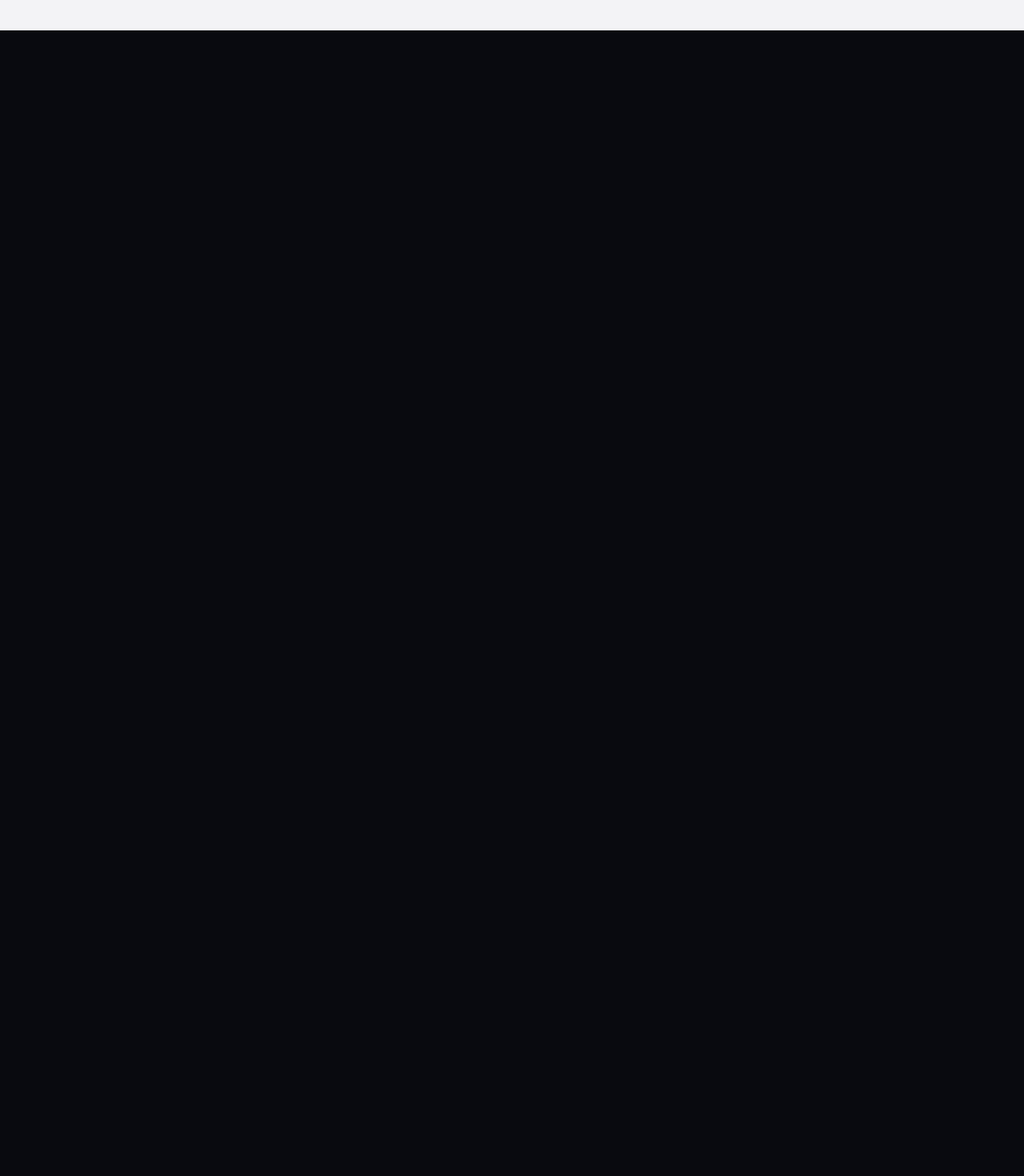
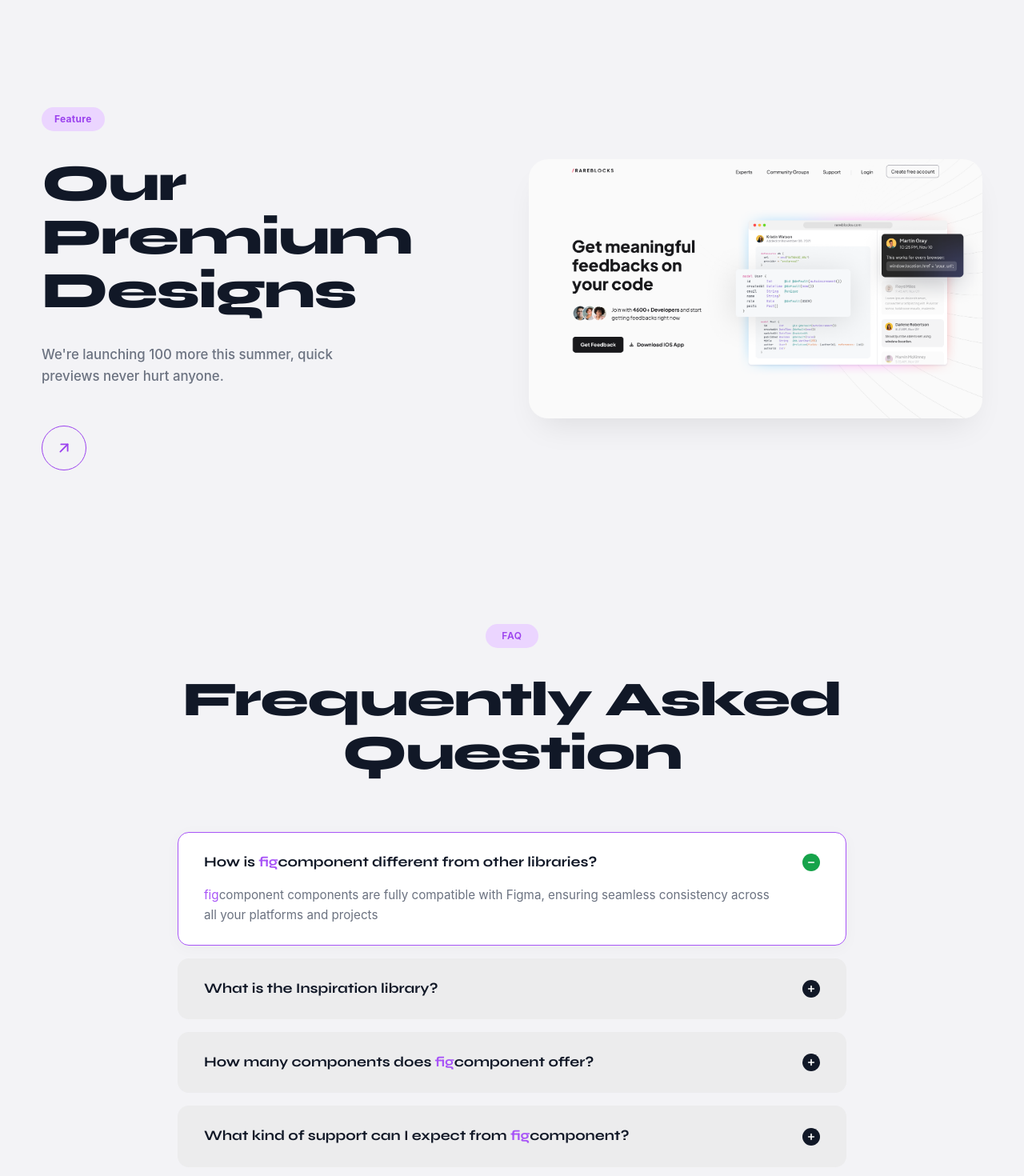
Before and after one commit to sayamghosh/figma-library, a React (Vite) app in the folder frontend/: page / in a window 1280 px wide. Shown: the part 2235-3705 px from the top of the page at 80% size. Before the commit the page ends 2273 px from the top, so only its background shows below. Built offline with nearby package versions, Linux system fonts and the light colour scheme; no server answers.

Commit message:
feat: add landing page route with FAQ and Premium Designs sections

```diff
--- /dev/null
+++ b/frontend/src/components/FAQSection.tsx
@@ -0,0 +1,102 @@
+import { useState, ReactNode } from "react";
+
+interface FAQ {
+  id: number;
+  question: ReactNode;
+  answer: ReactNode;
+}
+
+const faqs: FAQ[] = [
+  {
+    id: 1,
+    question: <>How is <span className="text-[#a855f7]">fig</span>component different from other libraries?</>,
+    answer: <><span className="text-[#a855f7]">fig</span>component components are fully compatible with Figma, ensuring seamless consistency across all your platforms and projects</>
+  },
+  {
+    id: 2,
+    question: <>What is the Inspiration library?</>,
+    answer: <>The Inspiration library provides a curated collection of beautiful layouts and UI patterns to kickstart your next project without starting from scratch.</>
+  },
+  {
+    id: 3,
+    question: <>How many components does <span className="text-[#a855f7]">fig</span>component offer?</>,
+    answer: <>We currently offer over 100+ precision-crafted components across numerous categories, with 300 more coming this summer.</>
+  },
+  {
+    id: 4,
+    question: <>What kind of support can I expect from <span className="text-[#a855f7]">fig</span>component?</>,
+    answer: <>We provide comprehensive documentation, community forums, and 24/7 dedicated support for all our premium subscribers.</>
+  }
+];
+
+export function FAQSection() {
+  const [openId, setOpenId] = useState<number | null>(1);
+
+  const toggleOpen = (id: number) => {
+    setOpenId(openId === id ? null : id);
+  };
+
+  return (
+    <section className="w-full max-w-[900px] mx-auto flex flex-col items-center py-24 px-4 md:px-8 relative z-20">
+
+      {/* Pill Badge */}
+      <div className="bg-[#ebd5ff] text-[#9b41ee] font-semibold text-[0.75rem] px-5 py-1.5 rounded-full mb-8 tracking-wider">
+        FAQ
+      </div>
+
+      {/* Title */}
+      <h2 className="text-[#111827] font-extrabold text-[3.2rem] lg:text-[3.8rem] leading-[1.1] tracking-tight mb-16 text-center">
+        Frequently Asked<br />Question
+      </h2>
+
+      {/* Accordion List */}
+      <div className="flex flex-col gap-4 w-full">
+        {faqs.map((faq) => {
+          const isOpen = openId === faq.id;
+
+          return (
+            <div
+              key={faq.id}
+              onClick={() => toggleOpen(faq.id)}
+              className={`cursor-pointer transition-colors duration-200 rounded-[14px] p-6 lg:px-8 ${
+                isOpen
+                  ? "bg-white border-[1px] border-[#a855f7] shadow-[0_4px_20px_rgba(0,0,0,0.03)]"
+                  : "bg-[#ececed] border-[1px] border-transparent hover:bg-[#e4e5e7]"
+              }`}
+            >
+              <div className="flex items-center justify-between">
+                <h3 className="font-bold text-[#111827] text-[1rem] md:text-[1.1rem]">
+                  {faq.question}
+                </h3>
+
+                {/* Plus / Minus Icon */}
+                <div className={`shrink-0 w-[22px] h-[22px] rounded-full flex items-center justify-center ml-6 transition-colors duration-200 ${
+                  isOpen ? "bg-[#16a34a]" : "bg-[#111827]"
+                }`}>
+                  {isOpen ? (
+                    <svg width="10" height="10" viewBox="0 0 24 24" fill="none" stroke="white" strokeWidth="4" strokeLinecap="round" strokeLinejoin="round">
+                      <line x1="4" y1="12" x2="20" y2="12"></line>
+                    </svg>
+                  ) : (
+                    <svg width="10" height="10" viewBox="0 0 24 24" fill="none" stroke="white" strokeWidth="4" strokeLinecap="round" strokeLinejoin="round">
+                      <line x1="12" y1="4" x2="12" y2="20"></line>
+                      <line x1="4" y1="12" x2="20" y2="12"></line>
+                    </svg>
+                  )}
+                </div>
+              </div>
+
+              {/* Answer Content */}
+              {isOpen && (
+                <div className="mt-4 pr-12 text-[#6B7280] text-[0.95rem] leading-relaxed">
+                  <p>{faq.answer}</p>
+                </div>
+              )}
+            </div>
+          );
+        })}
+      </div>
+
+    </section>
+  );
+}
--- /dev/null
+++ b/frontend/src/components/PremiumDesignsSection.tsx
@@ -0,0 +1,49 @@
+import hero2Img from "../assets/Hero2.png";
+
+export function PremiumDesignsSection() {
+  return (
+    <section className="w-full max-w-[1240px] mx-auto flex flex-col md:flex-row items-center justify-between py-24 px-4 md:px-8 gap-12 lg:gap-20 relative z-20">
+
+      {/* Left Column: Text Content */}
+      <div className="w-full md:w-[45%] flex flex-col items-start shrink-0">
+
+        {/* Feature Badge */}
+        <div className="bg-[#ebd5ff] text-[#9b41ee] font-bold text-[0.75rem] px-4 py-1.5 rounded-full mb-8 tracking-wide">
+          Feature
+        </div>
+
+        {/* Title */}
+        <h2 className="text-[#111827] font-extrabold text-[3.2rem] lg:text-[4rem] leading-[1.05] tracking-tight mb-8">
+          Our Premium<br />Designs
+        </h2>
+
+        {/* Subtitle */}
+        <p className="text-[#6B7280] font-medium text-[0.95rem] md:text-[1.05rem] leading-relaxed mb-12 max-w-[420px]">
+          We're launching 100 more this summer, quick previews never hurt anyone.
+        </p>
+
+        {/* Circular Arrow Button */}
+        <button
+          className="w-14 h-14 rounded-full border-[1.5px] border-[#9b41ee] flex items-center justify-center text-[#9b41ee] transition-all hover:bg-[#ebd5ff] hover:scale-105"
+          aria-label="View Premium Designs"
+        >
+          <svg width="22" height="22" viewBox="0 0 24 24" fill="none" xmlns="http://www.w3.org/2000/svg">
+            <path d="M7 17L17 7" stroke="currentColor" strokeWidth="2" strokeLinecap="round" strokeLinejoin="round"/>
+            <path d="M8 7H17V16" stroke="currentColor" strokeWidth="2" strokeLinecap="round" strokeLinejoin="round"/>
+          </svg>
+        </button>
+
+      </div>
+
+      {/* Right Column: Hero2 Image */}
+      <div className="w-full md:w-[55%] flex justify-center md:justify-end">
+        <img
+          src={hero2Img}
+          alt="Premium Designs Preview"
+          className="w-full h-auto max-w-[650px] rounded-[24px] object-cover shadow-[0_20px_40px_-15px_rgba(0,0,0,0.1)] transition-transform hover:-translate-y-1 hover:shadow-[0_25px_50px_-15px_rgba(0,0,0,0.15)]"
+        />
+      </div>
+
+    </section>
+  );
+}
--- a/frontend/src/routes/index.tsx
+++ b/frontend/src/routes/index.tsx
@@ -2,6 +2,8 @@ import { createFileRoute } from "@tanstack/react-router";
 import { HeroSection } from "../components/HeroSection";
 import { BuildFasterSection } from "../components/BuildFasterSection";
 import { HowItWorksSection } from "../components/HowItWorksSection";
+import { PremiumDesignsSection } from "../components/PremiumDesignsSection";
+import { FAQSection } from "../components/FAQSection";
 
 export const Route = createFileRoute("/")({
   component: LandingPage,
@@ -13,6 +15,8 @@ function LandingPage() {
       <HeroSection />
       <BuildFasterSection />
       <HowItWorksSection />
+      <PremiumDesignsSection />
+      <FAQSection />
     </main>
   );
 }
```
Also changed, not shown: frontend/src/assets/Hero2.png (added).
